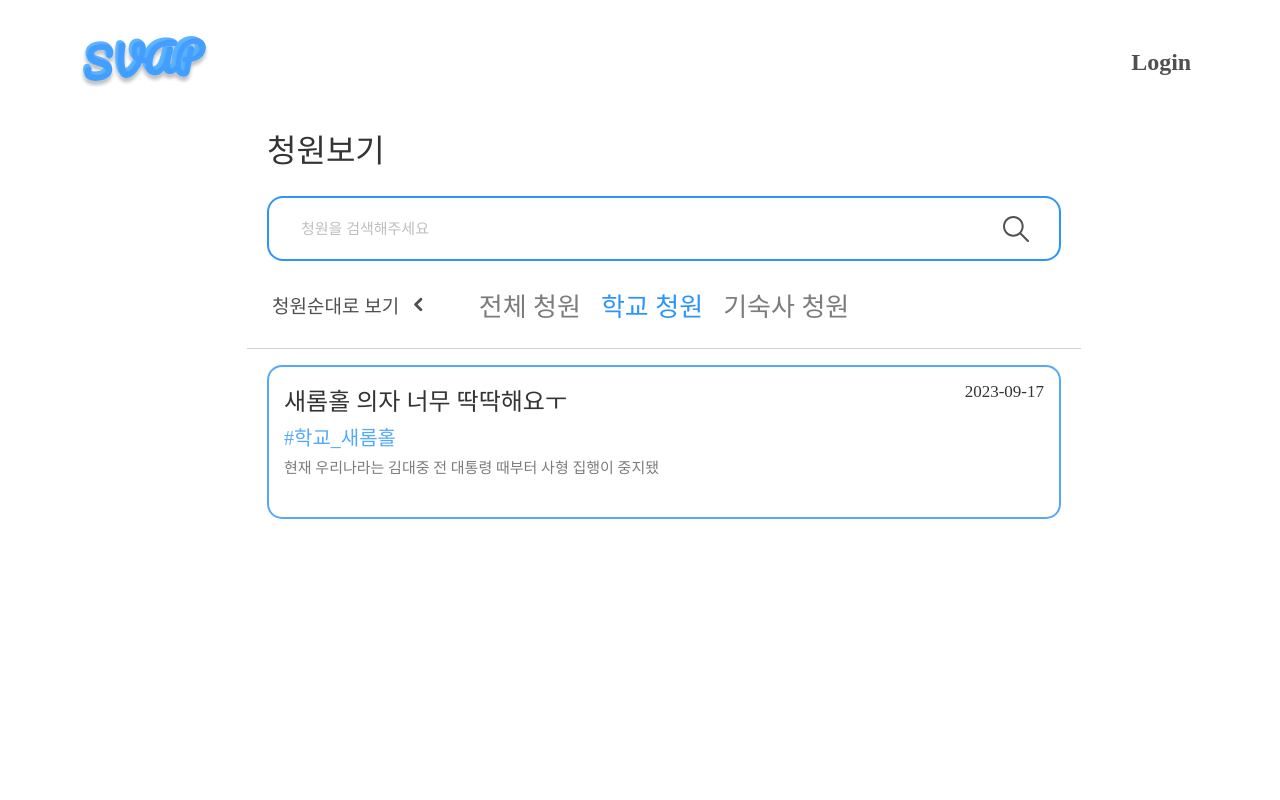
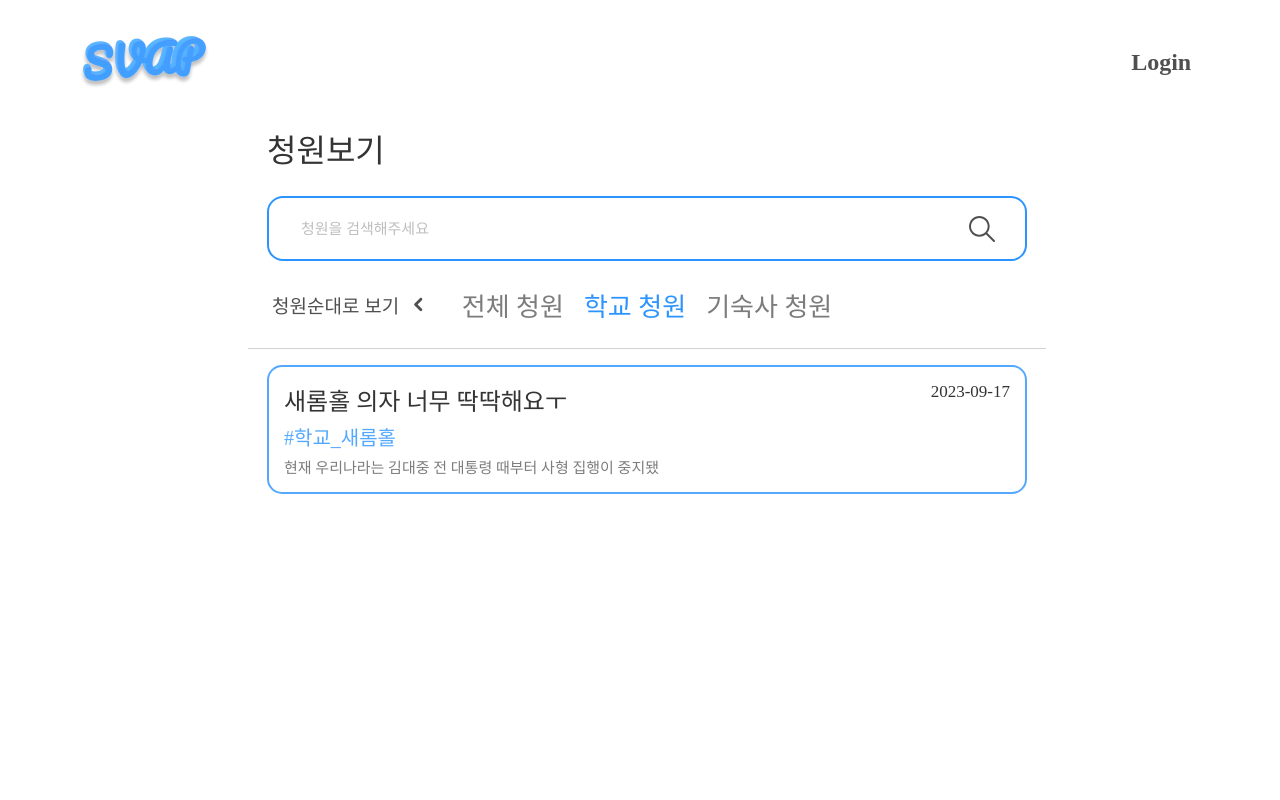
Before and after one commit to Team-SVAP/SVAP-FE, a React (Create React App) app: page /watch/1 in a window 1280 px wide. Shown: the top 800 px of the page. Built offline with nearby package versions, Linux system fonts and the light colour scheme; no server answers; a web font is replaced by a local one.

Commit message:
♻️ :: 내 청원 페이지 리팩토링

```diff
--- a/src/components/Post.tsx
+++ b/src/components/Post.tsx
@@ -1,13 +1,13 @@
+import { useNavigate } from 'react-router-dom';
 import { styled } from 'styled-components';
 import { IPost } from './Types';
 
-export const Post = ({ title, date, loc, locDet, content }: IPost) => {
-  return <Component>
+export const Post = ({ title, date, loc, locDet, content, id }: IPost) => {
+  const navigate = useNavigate();
+  return <Component onClick={() => navigate(`/posts/${id}`)}>
     <Title>
       {title}
-      <Date>
-        {date}
-      </Date>
+      <Date>{date}</Date>
     </Title>
     <Type>#{loc}_{locDet}</Type>
     <Content>{content}</Content>
@@ -15,40 +15,42 @@ export const Post = ({ title, date, loc, locDet, content }: IPost) => {
 }
 
 const Component = styled.div`
-  gap: 5px;
+  gap: 0.313rem;
   display: flex;
   flex-direction: column;
-  padding: 15px;
-  border-radius: 15px;
-  border: 2px solid var(--main700);
   width: 100%;
-  height: 120px;
-  min-width: 760px;
+  cursor: pointer;
+  padding: 0.938rem;
+  min-width: 47.5rem;
+  box-sizing: border-box;
+  border-radius: 0.938rem;
+  border: 0.125rem solid var(--main700);
 `
 
 const Title = styled.div`
   display: flex;
+  justify-content: space-between;
   width: 100%;
-  font-size: 24px;
   font-weight: 500;
+  font-size: 1.5rem;
   color: var(--gray800);
-  justify-content: space-between;
 `
 
 const Date = styled.div`
-  font-size: 17px;
   font-weight: 500;
+  font-size: 1.063rem;
   color: var(--gray800);
 `
 
 const Type = styled.div`
-  font-size: 20px;
   font-weight: 500;
+  font-size: 1.25rem;
   color: var(--main700);
 `
 
 const Content = styled.div`
+  width: 55%;
+  font-weight: 500;
+  font-size: 0.938rem;
   color: var(--gray600);
-  font-weight: 500;
-  font-size: 15px;
 `
--- a/src/pages/My.tsx
+++ b/src/pages/MyPage.tsx
@@ -1,17 +1,26 @@
-import { useEffect, useState } from 'react';
-import { styled } from 'styled-components';
-import { Post } from '../components/Post';
-import { getMyPost } from '../apis/Petition';
+import { useEffect, useState } from "react";
+import { styled } from "styled-components";
+import { getMyPost } from "../apis/Petition";
+import { Post } from "../components/Post";
+
+interface IData {
+  title: string;
+  content: string;
+  type: string;
+  location: string;
+  dateTime: string;
+  id: number;
+}
 
 export const My = () => {
   const [posts, setPosts]: any = useState([]);
 
   useEffect(() => {
     getMyPost().then(res => {
-      res.data.map((i: any) => {
+      res.data.map((i: IData) => {
         setPosts((posts:any) => [...posts, {
           title: i.title,
-          content: "내용내용내용내용내용",
+          content: i.content,
           types: i.type==="SCHOOL" ? "학교" : "기숙사",
           location: i.location,
           date: (i.dateTime.split("T"))[0],
@@ -36,32 +45,30 @@ export const My = () => {
 }
 
 const Wrapper = styled.div`
-  gap: 16px;
+  gap: 1rem;
   display: flex;
   flex-direction: column;
   width: 50%;
-  padding-top: 50px;
+  min-height: 87vh;
   min-width: 46.625rem;
-  min-height: 87vh;
-  & > button {
-    align-self: flex-end;
-  }
+  padding-top: 3.125rem;
+  & > button { align-self: flex-end; }
 `
 
 const Title = styled.div`
-  font-size: 24px;
+  font-weight: 500;
+  font-size: 1.5rem;
   color: var(--gray800);
-  font-weight: 500;
 `
 
 const Data = styled.div`
-  gap: 10px;
+  gap: 0.625rem;
   display: flex;
   align-items: center;
   flex-direction: column;
   & > h1 {
-    font-size: 20px;
     font-weight: 600;
+    font-size: 1.25rem;
     color: var(--gray600);
   }
 `
```
